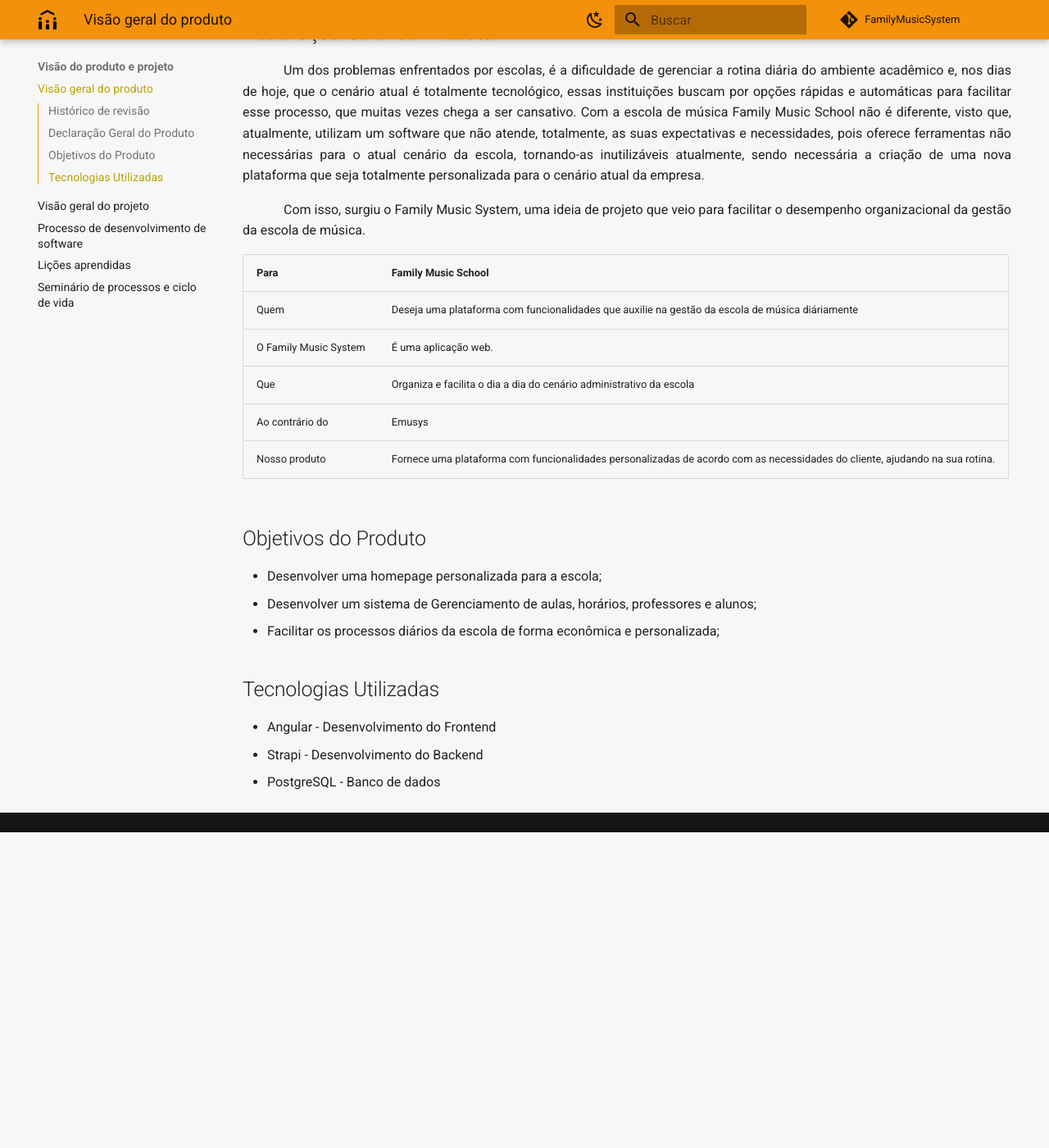
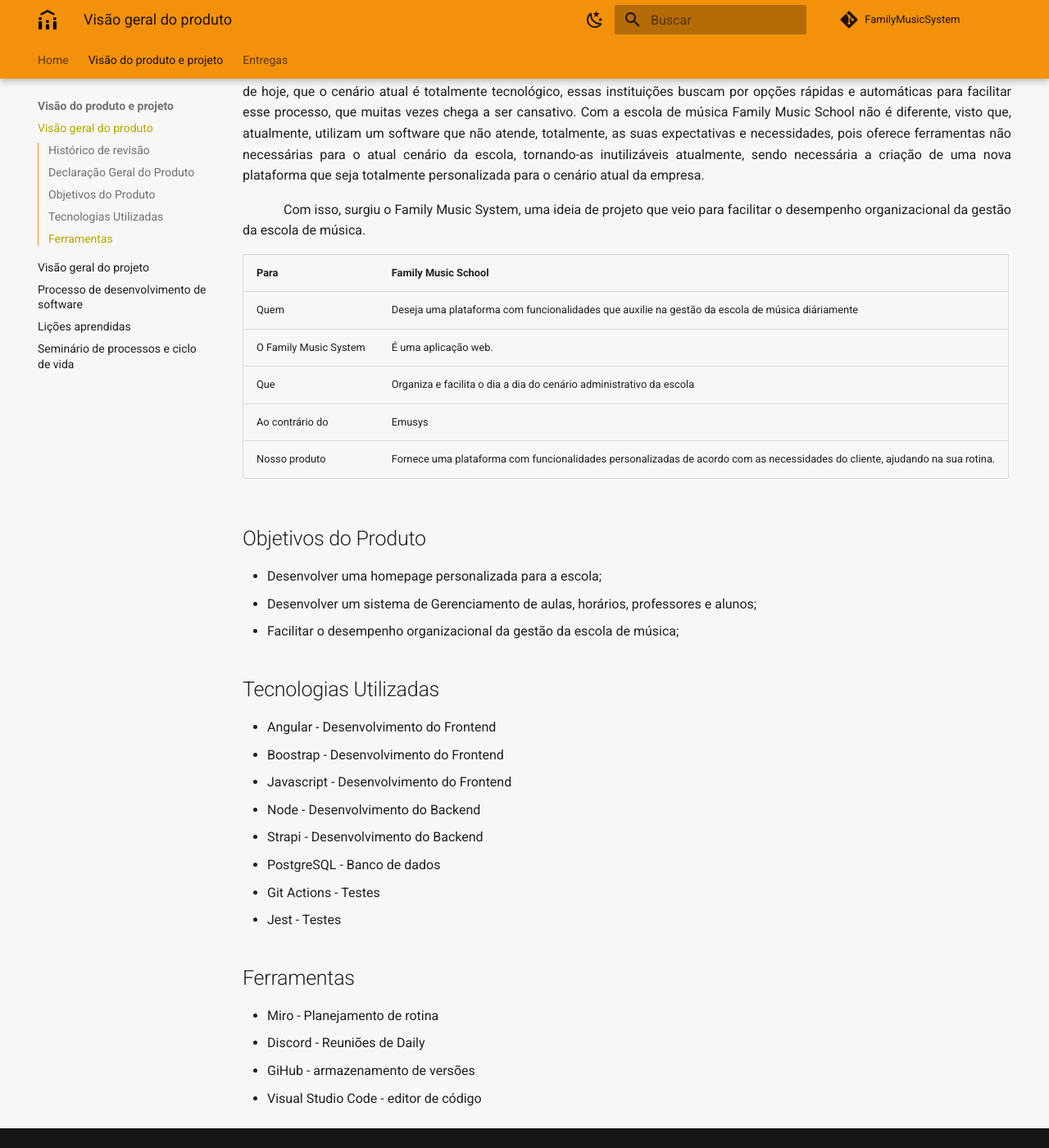
Before and after one commit to mdsreq-fga-unb/2023.1-FamilyMusicSystem, an MkDocs documentation site: the page built from docs/visao-produto-projeto/visao-produto.md, in a window 1280 px wide and 1400 px high, scrolled down 404 px. Shown: the whole window at 82% size. Built offline with MkDocs 1.6.1 and Material for MkDocs 9.7.7, drawn with Linux system fonts in a browser that asks for light colours; comment, search, counter and statistics services are not loaded; old or Windows-style settings are respelled for this version of MkDocs; before the commit the page ends 1419 px from its top, so only the background shows below that.

Commit message:
Estilizando documentação.

```diff
--- a/docs/visao-produto-projeto/visao-produto.md
+++ b/docs/visao-produto-projeto/visao-produto.md
@@ -23,10 +23,22 @@
 
 - Desenvolver uma homepage personalizada para a escola;
 - Desenvolver um sistema de Gerenciamento de aulas, horários, professores e alunos;
-- Facilitar os processos diários da escola de forma econômica e personalizada;
+-  Facilitar o desempenho organizacional da gestão da escola de música;
 
 ## Tecnologias Utilizadas
 
 - Angular - Desenvolvimento do Frontend
+- Boostrap - Desenvolvimento do Frontend
+- Javascript - Desenvolvimento do Frontend
+- Node - Desenvolvimento do Backend
 - Strapi - Desenvolvimento do Backend
 - PostgreSQL - Banco de dados
+- Git Actions - Testes
+- Jest - Testes
+
+## Ferramentas
+
+- Miro - Planejamento de rotina
+- Discord - Reuniões de Daily
+- GiHub - armazenamento de versões
+- Visual Studio Code - editor de código
--- a/mkdocs.yml
+++ b/mkdocs.yml
@@ -22,6 +22,7 @@
   logo: assets/logo.svg
   features:
     - navigation.tabs
+    - navigation.tabs.sticky
     - toc.integrate
     - content.action.edit
     - content.action.view
```
Also changed, not shown: docs/visao-produto-projeto/processo-de-desenvolvimento-de-software.md (+20 -18 lines), site/404.html, site/entregas/unidade-1/index.html, site/entregas/unidade-2/index.html, site/entregas/unidade-3/index.html, site/entregas/unidade-4/index.html, site/index.html, site/search/search_index.json, site/visao-produto-projeto/ciclo-de-vida/index.html, site/visao-produto-projeto/licoes-aprendidas/index.html, site/visao-produto-projeto/processo-de-desenvolvimento-de-software/index.html, site/visao-produto-projeto/visao-produto/index.html, site/visao-produto-projeto/visao-projeto/index.html, 1 other file.
